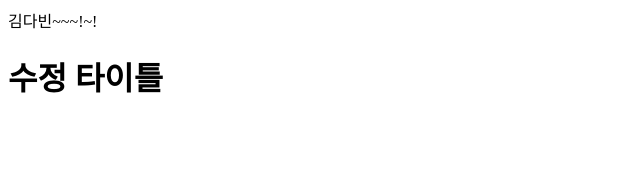
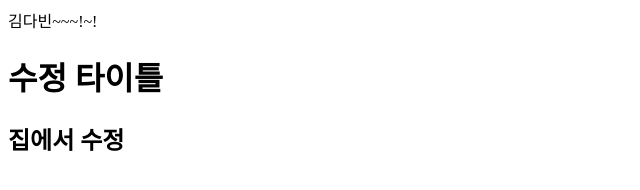
Before and after one commit to dabin0110/mg2_reupdate_first, a plain HTML site: page index.html in a window 1280 px wide. Shown: the whole page, without its empty margins (0-640 px from the left). Drawn offline with Linux system fonts and the light colour scheme.

Commit message:
집에서 수정

```diff
--- a/index.html
+++ b/index.html
@@ -9,5 +9,6 @@
   <body>
     김다빈~~~!~!
     <h1>수정 타이틀</h1>
+    <h2>집에서 수정</h2>
   </body>
 </html>
```
